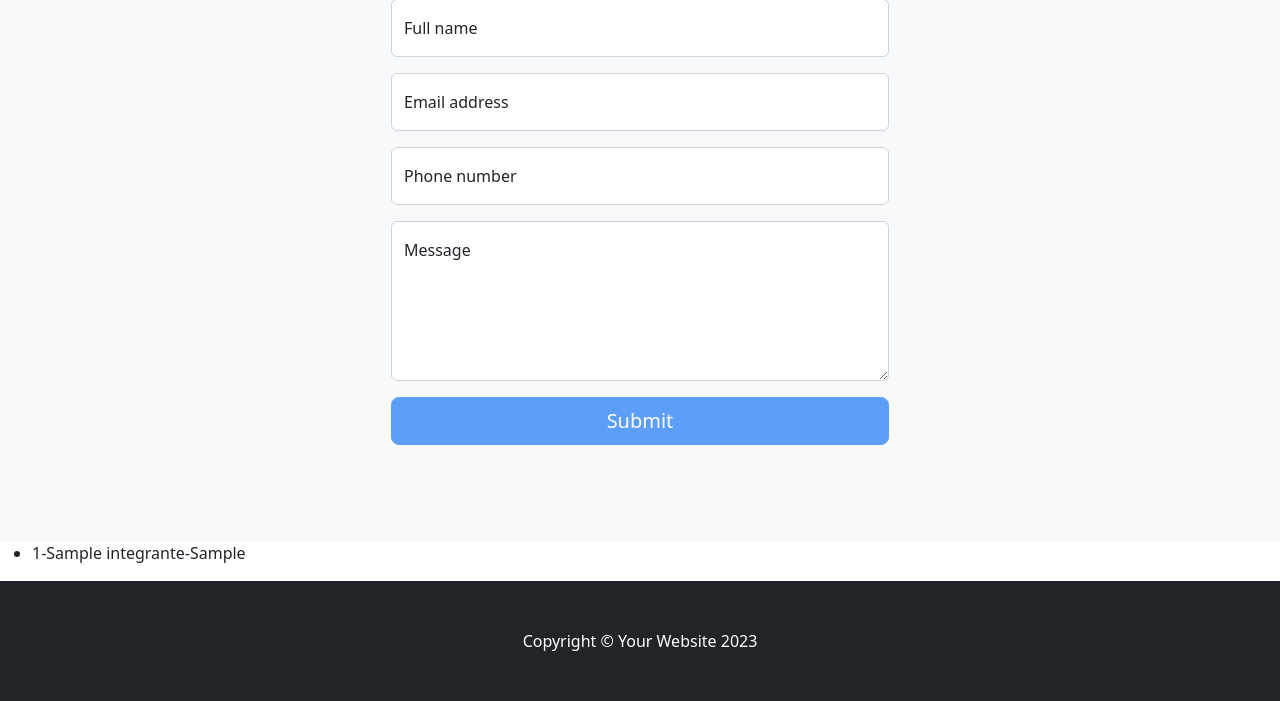
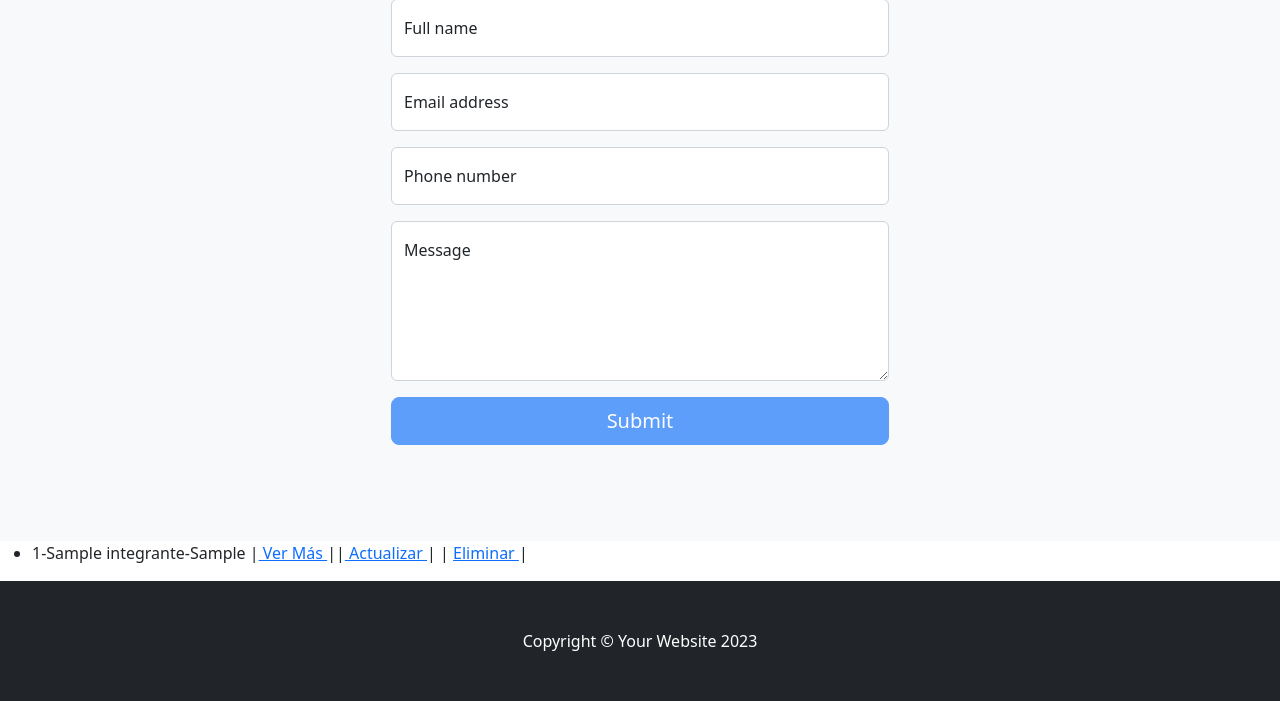
Before and after one commit to niarafic/Proyecto-Final-Rafic, a Django app: page /integrantes/ in a window 1280 px wide. Shown: the part 2851-3552 px from the top of the page. Run offline with Django 4.2, Linux system fonts and the light colour scheme; tables that the repository leaves empty hold one stand-in row (values such as "Sample post"); some libraries are stand-ins or nearby versions.

Commit message:
Primera mitad de PlayGround Avanzado Parte I

```diff
--- a/inicio/templates/inicio/integrantes.html
+++ b/inicio/templates/inicio/integrantes.html
@@ -11,7 +11,7 @@
 
 {% for integrante in listado_integrantes%}
 
-<li>{{integrante}}</li>
+<li>{{integrante}} |<a href= {% url "detalle_integrantes" integrante.id%}> Ver Más </a>||<a href= {% url "actualizar_integrantes" integrante.id%}> Actualizar </a>| | <a href={% url "eliminar_integrantes" integrante.id %}> Eliminar </a> |</li>
 
 {% endfor %}
 
--- a/inicio/templates/inicio/publicaciones.html
+++ b/inicio/templates/inicio/publicaciones.html
@@ -3,7 +3,8 @@
 {%block main%}
 
 <form action="">
-    <input type="text" name="titulo">
+    {% comment %} <input type="text" name="titulo"> {% endcomment %}
+    {{formulario}}
     <input type="submit" value="Buscar Publiación" />
 </form>
 
--- a/inicio/urls.py
+++ b/inicio/urls.py
@@ -1,9 +1,12 @@
 from django.urls import path
-from inicio.views import inicio, integrantes, crear_integrantes, publicaciones, crear_publicaciones, colaboradores, crear_colaboradores
+from inicio.views import inicio, integrantes, crear_integrantes, publicaciones, crear_publicaciones, colaboradores, crear_colaboradores, eliminar_integrantes, actualizar_integrantes, detalle_integrantes
 urlpatterns = [
     path('', inicio, name='inicio'),
     path('integrantes/', integrantes, name='integrantes'),
     path('integrantes/crear', crear_integrantes, name='crear_integrantes'),
+    path('integrantes/<int:integrante_id>/eliminar', eliminar_integrantes, name='eliminar_integrantes'),
+    path('integrantes/<int:integrante_id>/actualizar', actualizar_integrantes, name='actualizar_integrantes'),
+    path('integrantes/<int:integrante_id>/', detalle_integrantes, name='detalle_integrantes'),
     path('publicaciones/', publicaciones, name='publicaciones'),
     path('publicaciones/crear', crear_publicaciones, name='crear_publicaciones'),
     path('colaboradores/', colaboradores, name='colaboradores'),
--- a/inicio/views.py
+++ b/inicio/views.py
@@ -1,6 +1,6 @@
 from django.shortcuts import render, redirect
 from inicio.models import Integrante, Colaborador, Publicacion
-from inicio.forms import CrearIntegrante, CrearPublicacion, CrearColaborador
+from inicio.forms import CrearIntegrante, CrearPublicacion, CrearColaborador, BusquedaPublicacionFormulario, ActualizarIntegrante
 
 # Vista de inicio
 def inicio(request):
@@ -21,6 +21,12 @@ def integrantes(request):
 
     listado_integrantes=Integrante.objects.all()
     return render(request, 'inicio/integrantes.html', {'listado_integrantes': listado_integrantes})
+
+def detalle_integrantes(request, integrante_id):
+    integrante=Integrante.objects.get(id=integrante_id)
+
+    return render(request, 'inicio/detalle_integrantes.html', {'integrante': integrante})
+
 
 # Vista para la creación de integrantes
 def crear_integrantes(request):
@@ -46,26 +52,71 @@ def crear_integrantes(request):
         else:
             return render(request,'inicio/crear_integrantes.html',{'formulario':formulario})
 
+    formulario=CrearIntegrante()
+    return render(request,'inicio/crear_integrantes.html',{'formulario':formulario})
+
+#vista para eliminar integrante
+
+def eliminar_integrantes(request,integrante_id):
+    integrante_a_eliminar=Integrante.objects.get(id=integrante_id)
+    integrante_a_eliminar.delete()
+    return redirect("integrantes")
+
+#Vista par aactualización de integrante usando formulario
+def actualizar_integrantes(request, integrante_id):
+
+    integrante_a_actualizar=Integrante.objects.get(id=integrante_id)
+
+    if request.method=="POST":
+        formulario=ActualizarIntegrante(request.POST)
+        if formulario.is_valid():
+            info_nueva=formulario.cleaned_data
+            integrante_a_actualizar.nombre=info_nueva.get('nombre')
+            integrante_a_actualizar.apellido=info_nueva.get('apellido')
+            integrante_a_actualizar.mail=info_nueva.get('mail')
+            integrante_a_actualizar.area_investigacion=info_nueva.get('area_investigacion')
+
+            integrante_a_actualizar.save()
+            return redirect('integrantes')
+        return render(request, 'inicio/actualizar_integrantes.html',{'formulario':formulario})
+
+    formulario=ActualizarIntegrante(initial={'nombre':integrante_a_actualizar.nombre, 'apellido':integrante_a_actualizar.apellido, 'mail': integrante_a_actualizar.mail, 'area_investigacio':integrante_a_actualizar.area_investigacion})
+
+    return render(request,'inicio/actualizar_integrantes.html',{'formulario':formulario})
 
 
-    formulario=CrearIntegrante()
-    return render(request,'inicio/crear_integrantes.html',{'formulario':formulario})
+
+
 
 
 # Vista para publicaciones
 
 def publicaciones(request):
 
-    buscar_titulo=request.GET.get('titulo')
+    #búsqueda usando formulario de Django
+    formulario=BusquedaPublicacionFormulario(request.GET)
+    if formulario.is_valid():
+        titulo_a_buscar=formulario.cleaned_data.get('titulo')
+        listado_de_publicaciones=Publicacion.objects.filter(titulo__icontains=titulo_a_buscar)
 
-    if buscar_titulo:
-        listado_publicaciones=Publicacion.objects.filter(titulo__icontains=buscar_titulo)
+    formulario=BusquedaPublicacionFormulario()
 
-    else:
+    return render(request, 'inicio/publicaciones.html', {'formulario':formulario,'listado_publicaciones': listado_de_publicaciones})
 
-        listado_publicaciones=Publicacion.objects.all()
 
-    return render(request, 'inicio/publicaciones.html', {'listado_publicaciones': listado_publicaciones})
+
+
+
+    # buscar_titulo=request.GET.get('titulo')
+
+    # if buscar_titulo:
+    #     listado_publicaciones=Publicacion.objects.filter(titulo__icontains=buscar_titulo)
+
+    # else:
+
+    #     listado_publicaciones=Publicacion.objects.all()
+
+    # return render(request, 'inicio/publicaciones.html', {'listado_publicaciones': listado_publicaciones})
 
 #vista de crear publicaciones
 
@@ -95,15 +146,15 @@ def crear_publicaciones(request):
 
 
 def colaboradores(request):
-    buscar_apellido=request.GET.get('apellido')
+    # buscar_apellido=request.GET.get('apellido')
 
-    if buscar_apellido:
-        listado_colaboradores=Colaborador.objects.filter(apellido__icontains=buscar_apellido)
+    # if buscar_apellido:
+    #     listado_colaboradores=Colaborador.objects.filter(apellido__icontains=buscar_apellido)
 
-    else:
+    # else:
 
-        listado_colaboradores=Colaborador.objects.all()
-
+    #     listado_colaboradores=Colaborador.objects.all()
+    listado_colaboradores=Colaborador.objects.all()
     return render(request, 'inicio/colaboradores.html', {'listado_colaboradores':listado_colaboradores})
 
 #vista para la creación de colaboradores
```
Also changed, not shown: inicio/forms.py (+15 -3 lines), inicio/templates/inicio/actualizar_integrantes.html (added, +13 -0 lines), inicio/templates/inicio/detalle_integrantes.html (added, +12 -0 lines).
